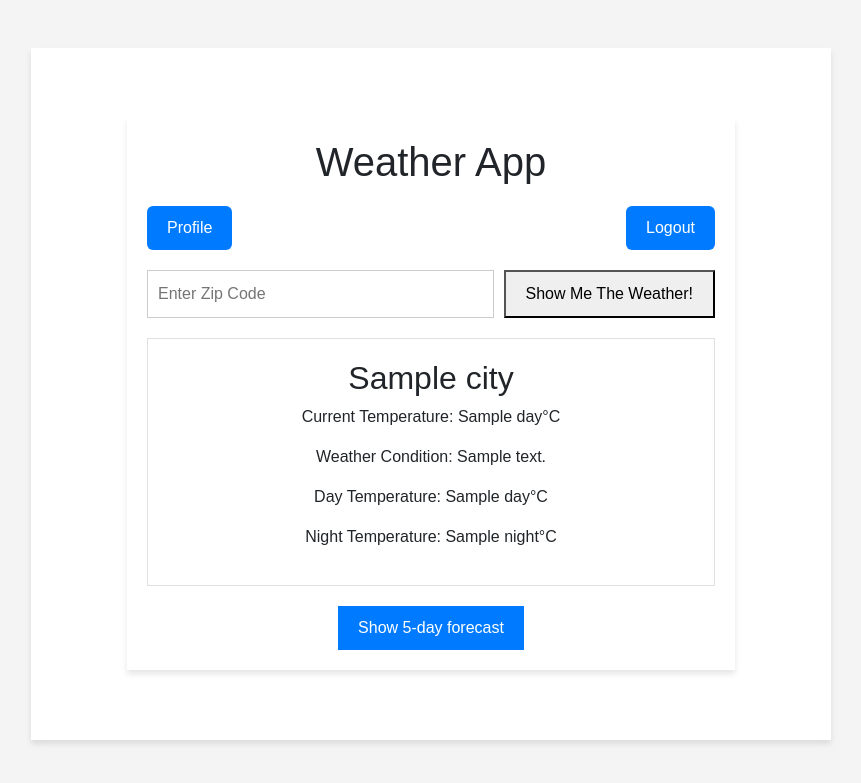
After one commit to nikhildhage/miniproject3ND, a Flask app: template templates/weather.html in a window 1280 px wide. The commit adds this page. Shown: the top 783 px of the page, without its empty margins (209-1070 px from the left). Run offline with Flask 3, Linux system fonts and the light colour scheme; the template is opened without the code that fills it: most values are stand-ins (such as "Sample title", 1, 10 or a date in 2020).

Commit message:
changed css in custom.css and changed layout for index.html and weather.html

```diff
--- a/static/css/custom.css
+++ b/static/css/custom.css
@@ -1,26 +1,88 @@
-/* custom.css */
-
 /* Global styles */
 body {
     font-family: 'Arial', sans-serif;
     background-color: #f4f4f4;
+    margin: 0;
+    padding: 0;
 }
 
 .container {
-    margin-top: 50px;
+    width: 80%;
+    max-width: 800px;
+    margin: 50px auto;
+    background-color: #fff;
+    padding: 20px;
+    box-shadow: 0 4px 6px rgba(0, 0, 0, 0.1);
 }
 
-/* Navigation styles */
-.navbar {
-    background-color: #333;
+h1 {
+    text-align: center;
+    margin-bottom: 20px;
 }
 
-.navbar-brand,
-.navbar-nav li a {
-    color: #fff !important;
+/* Navigation */
+.nav-buttons {
+    display: flex;
+    justify-content: space-between;
+    margin-bottom: 20px;
 }
 
-/* Weather styles */
+.btn, .btn-nav {
+    padding: 10px 20px;
+    background-color: #007BFF;
+    color: #fff;
+    border: none;
+    cursor: pointer;
+    transition: background-color 0.3s;
+}
+
+.btn-nav {
+    text-decoration: none;
+    display: inline-block;
+    text-align: center;
+}
+
+.btn:hover, .btn-nav:hover {
+    background-color: #0056b3;
+}
+
+/* Form Styles */
+form {
+    display: flex;
+    justify-content: space-between;
+    margin-bottom: 20px;
+}
+
+input[type="text"] {
+    flex: 1;
+    padding: 10px;
+    border: 1px solid #ccc;
+    margin-right: 10px;
+}
+
+button {
+    padding: 10px 20px;
+}
+
+/* Error Messages */
+.error {
+    color: red;
+    text-align: center;
+    margin-bottom: 20px;
+}
+
+/* Weather Card Styles */
+.weather-card {
+    border: 1px solid #e0e0e0;
+    padding: 20px;
+    margin-bottom: 20px;
+    text-align: center;
+}
+
+#fiveDayForecast .weather-card:not(:last-child) {
+    margin-bottom: 20px;
+}
+
 .weather-icon {
     width: 100px;
     height: 100px;
@@ -42,6 +104,22 @@ body {
 
 .description {
     font-style: italic;
+}
+
+/* Toggle Button */
+#toggleButton {
+    display: block;
+    margin: 0 auto;
+    padding: 10px 20px;
+    background-color: #007BFF;
+    color: #fff;
+    border: none;
+    cursor: pointer;
+    transition: background-color 0.3s;
+}
+
+#toggleButton:hover {
+    background-color: #0056b3;
 }
 
 /* Profile styles */
--- a/templates/base.html
+++ b/templates/base.html
@@ -22,7 +22,7 @@
 </div>
 
 <!-- Bootstrap JS Bundle (includes Popper) -->
-    <script src="https://cdn.jsdelivr.net/npm/bootstrap@5.3.2/dist/js/bootstrap.bundle.min.js" integrity="sha384-C6RzsynM9kWDrMNeT87bh95OGNyZPhcTNXj1NW7RuBCsyN/o0jlpcV8Qyq46cDfL" crossorigin="anonymous"></script>
+<script src="https://cdn.jsdelivr.net/npm/bootstrap@5.3.2/dist/js/bootstrap.bundle.min.js" integrity="sha384-C6RzsynM9kWDrMNeT87bh95OGNyZPhcTNXj1NW7RuBCsyN/o0jlpcV8Qyq46cDfL" crossorigin="anonymous"></script>
 
 <!-- Bootstrap JS -->
 <script src="https://cdn.jsdelivr.net/npm/bootstrap@5.3.2/dist/js/bootstrap.min.js" integrity="sha384-BBtl+eGJRgqQAUMxJ7pMwbEyER4l1g+O15P+16Ep7Q9Q+zqX6gSbd85u4mG4QzX+" crossorigin="anonymous"></script>
--- /dev/null
+++ b/templates/weather.html
@@ -0,0 +1,71 @@
+{% extends "base.html" %}
+
+{% block content %}
+<!DOCTYPE html>
+<html lang="en">
+<head>
+    <meta charset="UTF-8">
+    <meta name="viewport" content="width=device-width, initial-scale=1.0">
+    <title>Weather App</title>
+    <link rel="stylesheet" href="{{ url_for('static', filename='css/custom.css') }}">
+</head>
+<body>
+    <div class="container">
+        <h1>Weather App</h1>
+
+        <!-- Navigation buttons -->
+        <div class="nav-buttons">
+            <a href="{{ url_for('profile') }}" class="btn">Profile</a>
+            <a href="{{ url_for('logout') }}" class="btn">Logout</a>
+        </div>
+
+        <form action="{{ url_for('weather') }}" method="post">
+            <input type="text" name="zip_code" placeholder="Enter Zip Code" required>
+            <button type="submit">Show Me The Weather!</button>
+        </form>
+
+        {% if error %}
+            <div class="error">
+                <p>{{ error }}</p>
+            </div>
+        {% endif %}
+
+        {% if weather_data %}
+            <div class="weather-card">
+                <h2>{{ weather_data.city.name }}</h2>
+                <p>Current Temperature: {{ weather_data.list[0].temp.day }}°C</p>
+                <p>Weather Condition: {{ weather_data.list[0].weather[0].description }}</p>
+                <p>Day Temperature: {{ weather_data.list[0].temp.day }}°C</p>
+                <p>Night Temperature: {{ weather_data.list[0].temp.night }}°C</p>
+            </div>
+
+            <button id="toggleButton">Show 5-day forecast</button>
+
+            <div id="fiveDayForecast" style="display: none;">
+                {% for day in weather_data.list[1:6] %}
+                    <div class="weather-card">
+                        <h2>{{ weather_data.city.name }}</h2>
+                        <p>Current Temperature: {{ day.temp.day }}°C</p>
+                        <p>Weather Condition: {{ day.weather[0].description }}</p>
+                        <p>Day Temperature: {{ day.temp.day }}°C</p>
+                        <p>Night Temperature: {{ day.temp.night }}°C</p>
+                    </div>
+                {% endfor %}
+            </div>
+        {% endif %}
+    </div>
+
+    <script>
+        document.getElementById("toggleButton").addEventListener("click", function() {
+            const forecastDiv = document.getElementById("fiveDayForecast");
+            if (forecastDiv.style.display === "none") {
+                forecastDiv.style.display = "block";
+            } else {
+                forecastDiv.style.display = "none";
+            }
+        });
+    </script>
+</body>
+</html>
+
+{% endblock %}
```
Also changed, not shown: templates/index.html (+71 -0 lines).
